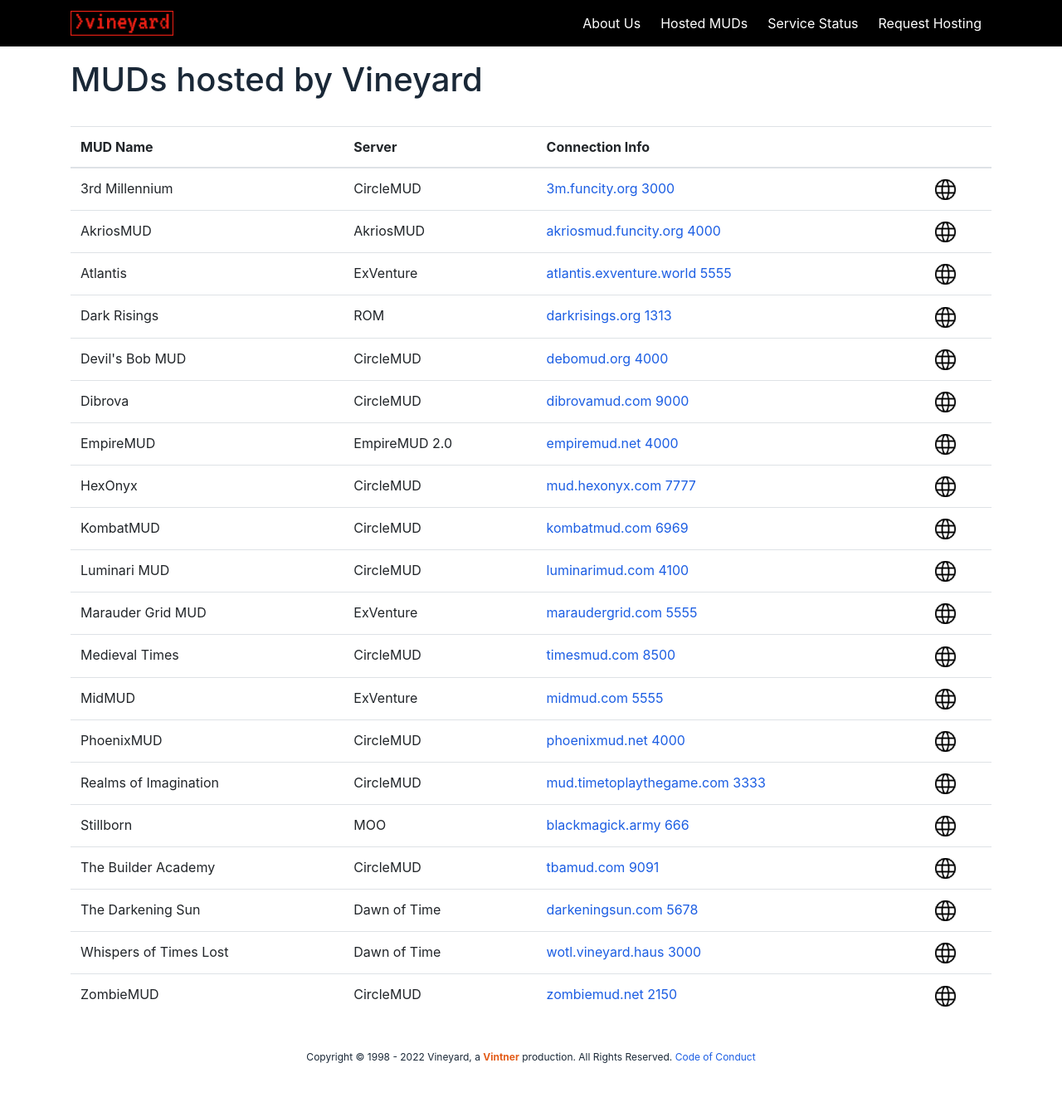
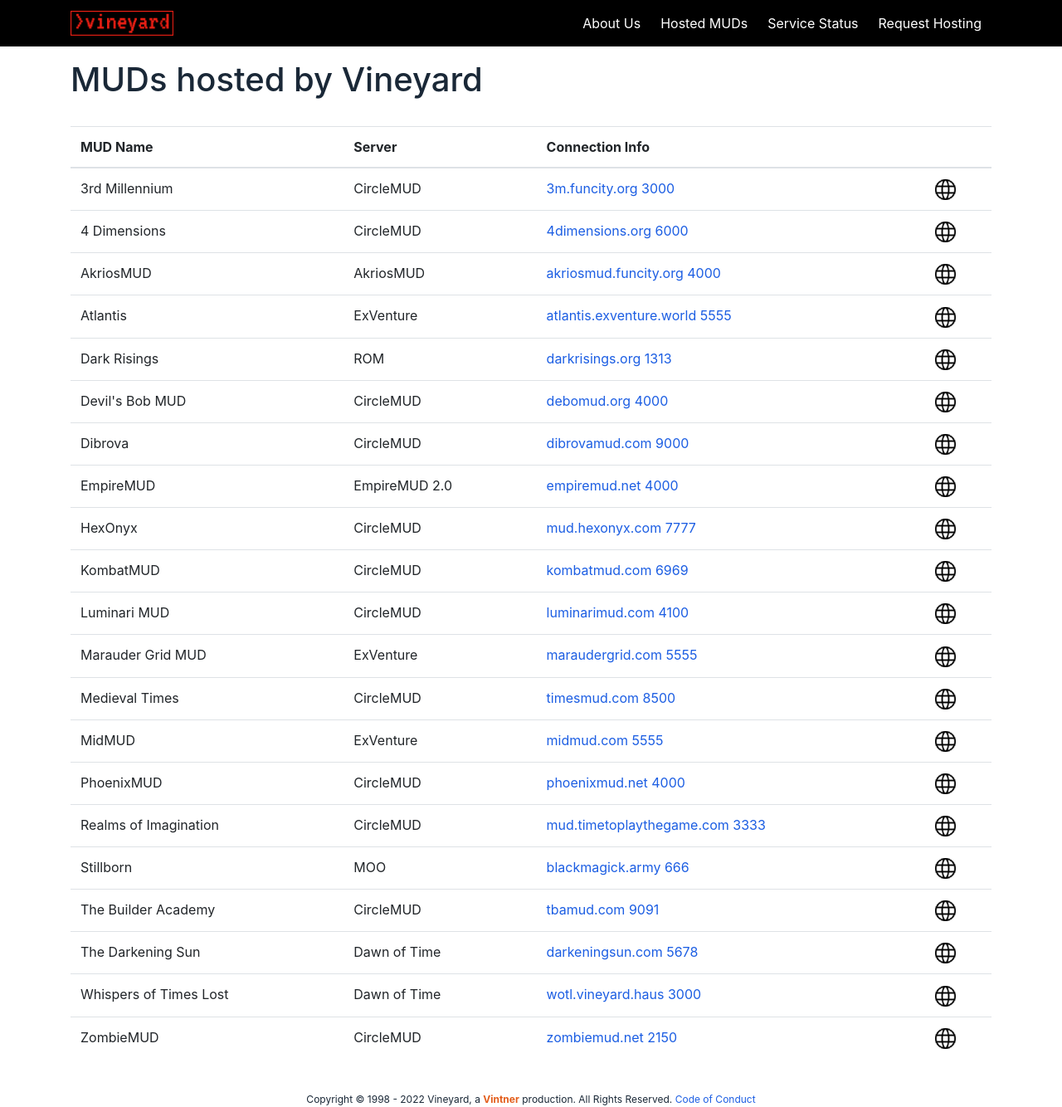
Before and after one commit to vintnerhaus/vineyard.haus, a Jekyll site: the page built from muds.html, in a window 1280 px wide. Shown: the whole page at 83% size. Built offline with Jekyll 4.4.1, drawn with Linux system fonts in a browser that asks for light colours; nearby versions of some CDN libraries; Markdown is read by kramdown in place of the engine named in the settings; before the commit the page ends 1283 px from its top, so only the background shows below that.

Commit message:
Update mud_list.json

```diff
--- a/_data/mud_list.json
+++ b/_data/mud_list.json
@@ -141,5 +141,12 @@
       "server_address": "debomud.org",
       "server_port": "4000",
     },
+    {
+      "mud_name": "4 Dimensions",
+      "server": "CircleMUD",
+      "site": "4dimensions.org",
+      "server_address": "4dimensions.org",
+      "server_port": "6000",
+    },
   ]
 }
```
